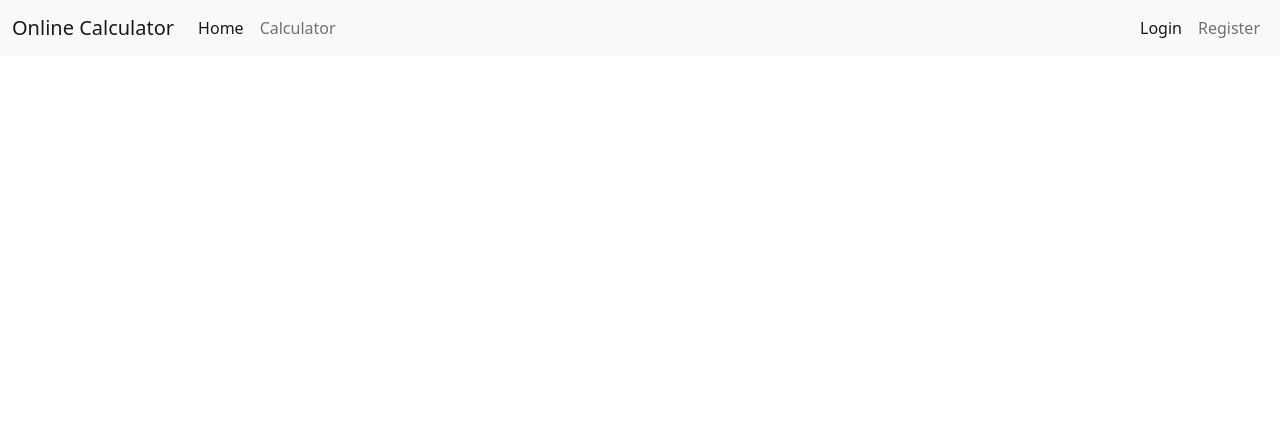
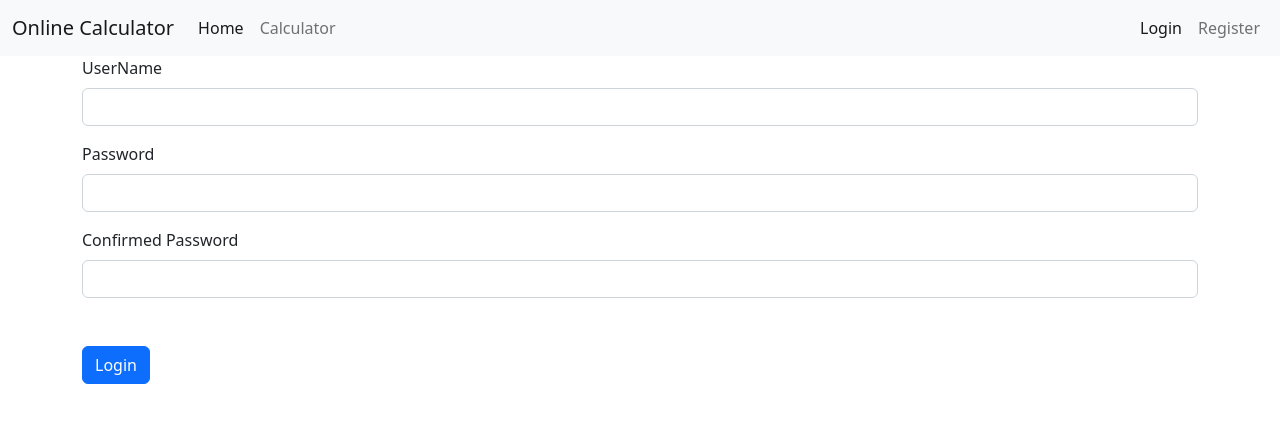
Before and after one commit to yangzho12138/Calculator, a React (Create React App) app in the folder calculator-app/: page /calculator/register in a window 1280 px wide. Shown: the top 422 px of the page. Built offline with nearby package versions, Linux system fonts and the light colour scheme.

Commit message:
2022-7-26 v2 register

```diff
--- a/calculator-app/src/components/content/login.jsx
+++ b/calculator-app/src/components/content/login.jsx
@@ -42,11 +42,11 @@ class Login extends Component {
                     <div className="mb-3">
                         <label htmlFor="username" className="form-label">UserName</label>
                         {/* onChange: setState when there is an input*/}
-                        <input onChange={e => {this.setState({username: e.target.value})}} type="username" className="form-control" id="exampleInputEmail1" aria-describedby="emailHelp" />
+                        <input onChange={e => {this.setState({username: e.target.value})}} type="username" className="form-control" id="username" />
                     </div>
                     <div className="mb-3">
                         <label htmlFor="password" className="form-label">Password</label>
-                        <input onChange={e => {this.setState({password: e.target.value})}} type="password" className="form-control" id="exampleInputPassword1" />
+                        <input onChange={e => {this.setState({password: e.target.value})}} type="password" className="form-control" id="password" />
                     </div>
                     <div style = {{height: "2rem", color: "red"}}>
                         {this.state.error_message}
--- a/calculator-app/src/components/content/register.jsx
+++ b/calculator-app/src/components/content/register.jsx
@@ -1,10 +1,69 @@
 import React, { Component } from 'react';
+import $ from 'jquery'
 
 class Register extends Component {
-    state = {  }
+    state = {
+        error_message:"",
+        username: "",
+        password: "",
+        password_confirm: "",
+     }
+
+     handleClick = e =>{
+         e.preventDefault(); /* Instead of submitting directly, use ajax to submit, so need to prevent the default behavior */
+
+        console.log(this.state.password, this.state.password_confirm);
+        if(this.state.username === "")
+            this.setState({error_message: "the username can not be null"})
+        else if(this.state.password === "")
+            this.setState({error_message: "the password can not be null"})
+        else if(this.state.password_confirm === "")
+            this.setState({error_message: "the confirmed password can not be null"})
+        else if(this.state.password !== this.state.password_confirm)
+            this.setState({error_message: "the passwords entered twice are inconsistent"})
+        else{
+            $.ajax({
+                url: "https://app165.acapp.acwing.com.cn/calculator/register/",
+                type: "get",
+                data:{
+                    username: this.state.username,
+                    password: this.state.password,
+                    password_confirm: this.state.password_confirm,
+                },
+                DataType: "json",
+                success: resp => {
+                    console.log(resp);
+                    if(resp.result === "success"){
+                        window.location.href="/calculator/login"; /* relocation */
+                    }else{
+                        this.setState({error_message: "the username has already exist"});
+                    }
+                }
+            })
+        }
+     }
     render() {
         return (
             <React.Fragment>
+                 <form>
+                    <div className="mb-3">
+                        <label htmlFor="username" className="form-label">UserName</label>
+                        {/* onChange: setState when there is an input*/}
+                        <input onChange={e => {this.setState({username: e.target.value})}} type="username" className="form-control" id="username" />
+                    </div>
+                    <div className="mb-3">
+                        <label htmlFor="password" className="form-label">Password</label>
+                        <input onChange={e => {this.setState({password: e.target.value})}} type="password" className="form-control" id="password" />
+                    </div>
+                    <div className="mb-3">
+                        <label htmlFor="password_confirm" className="form-label">Confirmed Password</label>
+                        <input onChange={e => {this.setState({password_confirm: e.target.value})}} type="password" className="form-control" id="password_confirm" />
+                    </div>
+                    <div style = {{height: "2rem", color: "red"}}>
+                        {this.state.error_message}
+                    </div>
+                    <button onClick={this.handleClick} type="submit" className="btn btn-primary">Login</button>
+                </form>
             </React.Fragment>
         );
     }
```
